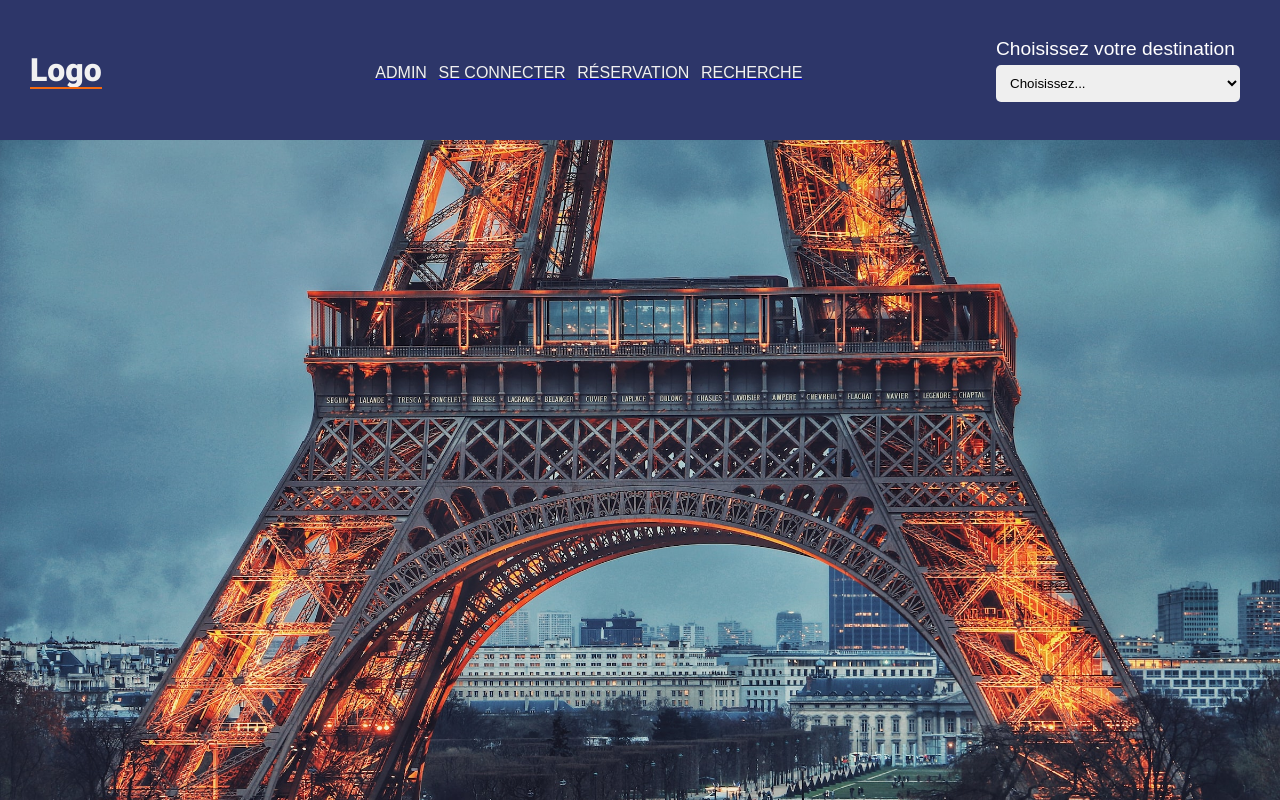
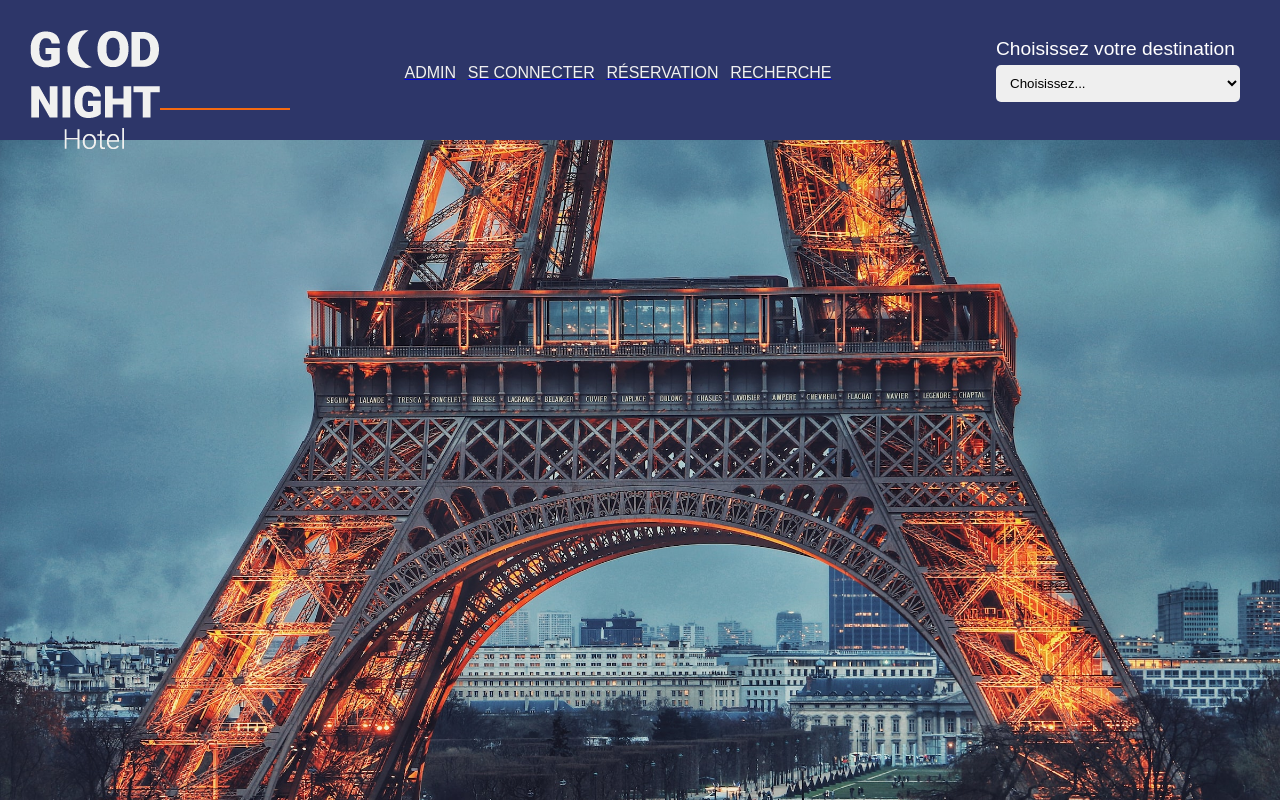
Before and after one commit to YalNsk/GoodNightHotel---FrontEnd-, a React (Create React App) app: page / in a window 1280 px wide. Shown: the top 800 px of the page. Built offline with nearby package versions, Linux system fonts and the light colour scheme.

Commit message:
brvberrb

```diff
--- a/src/components/SelectBar/SelectBar.jsx
+++ b/src/components/SelectBar/SelectBar.jsx
@@ -1,6 +1,6 @@
 import React, { useState } from "react";
 
-const SelectBar = () => {
+const SelectBar = (props) => {
   const [choicePays, setchoicePays] = useState();
 
   let paysSelection = (e) => {
--- a/src/components/navigation/Nav.jsx
+++ b/src/components/navigation/Nav.jsx
@@ -1,12 +1,13 @@
 import React from "react";
 import { NavLink } from "react-router-dom";
 import SelectBar from "../SelectBar/SelectBar";
+import logo from "../../assets/img/GoodNightHotel.png";
 
 const Nav = () => {
   return (
     <div className="navi">
       <NavLink className="logo" to="/">
-        <h1>Logo</h1>
+        <img src={logo} alt="" />
       </NavLink>
 
       <ul className="pages">
--- a/src/components/navigation/_nav.scss
+++ b/src/components/navigation/_nav.scss
@@ -15,6 +15,7 @@
   .logo {
     color: $white;
     text-decoration: none;
+    height: 80px;
   }
 
   .pages {
--- a/src/pages/search/Search.jsx
+++ b/src/pages/search/Search.jsx
@@ -6,7 +6,7 @@ const Search = (props) => {
   return (
     <div>
       <Nav />
-      <h1>Choix du pays</h1>
+      <h1>{choicePays}</h1>
     </div>
   );
 };
```
Also changed, not shown: src/assets/img/GoodNightHotel.png (added).
